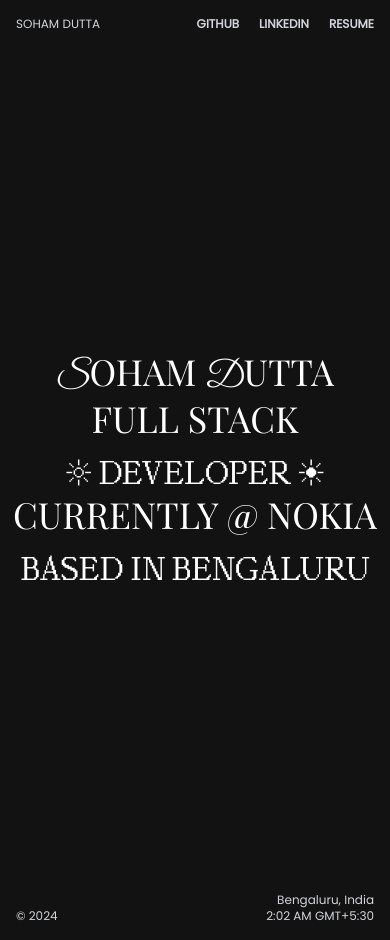
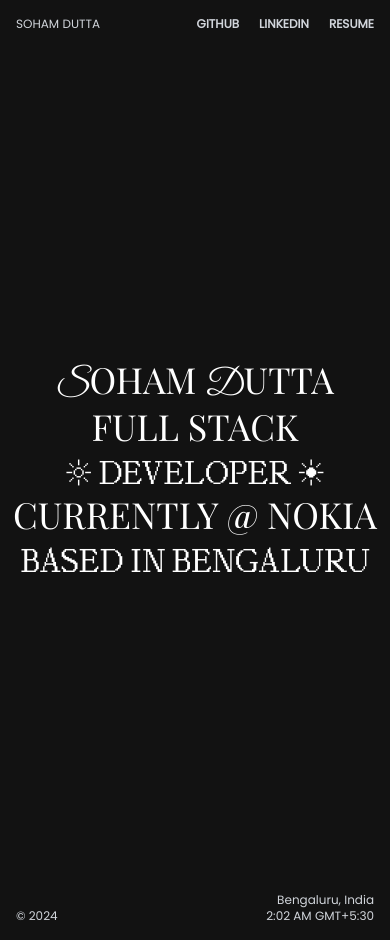
Before and after one commit to shm-dtt/portfolio-v2, a Next.js app: page / in a window 390 px wide. Built offline with nearby package versions, Linux system fonts and the light colour scheme.

Commit message:
minor margin fix

```diff
--- a/components/LandingPage/LandingPage.tsx
+++ b/components/LandingPage/LandingPage.tsx
@@ -45,11 +45,11 @@
           <span className={playfairDisplay.className}>{Data.lastName.slice(1)}</span>
         </div>
         <span className={playfairDisplay.className}>{Data.position_firstLine}</span>
-        <span className={`${ppMondwest.className} mt-4`}>{Data.position_secondLine}</span>
+        <span className={`${ppMondwest.className} lg:mt-4 mt-2`}>{Data.position_secondLine}</span>
         <span className={playfairDisplay.className}>
           CURRENTLY @&nbsp;{Data.currentCompany}
         </span>
-        <span className={`${ppMondwest.className} mt-4`}>
+        <span className={`${ppMondwest.className} lg:mt-4 mt-2`}>
           Based in {Data.location}
         </span>
       </div>
```
